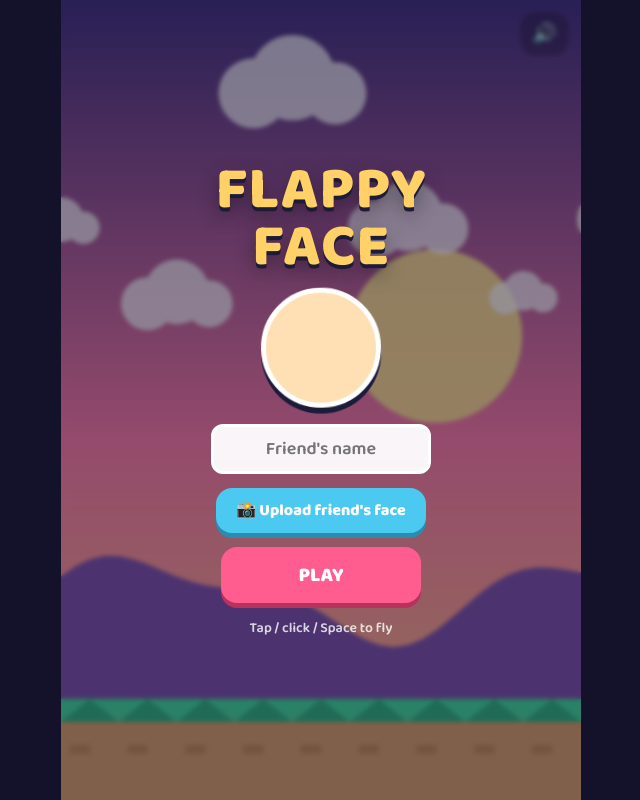
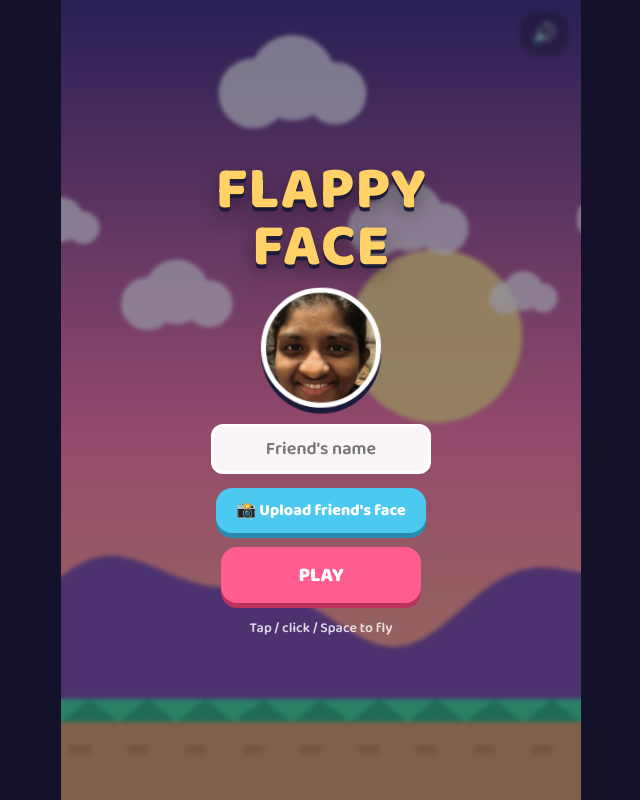
Before and after one commit to Murthypothula1/Fun-game, a plain HTML site: page index.html in a window 1280 px wide. Shown: the whole page, without its empty margins (319-959 px from the left). Drawn offline with Linux system fonts and the light colour scheme; animation ran at ten frames a second.

Commit message:
Add friend's face as default player and enlarge the character
Co-Authored-By: Claude Opus 5.5 <noreply@anthropic.com>
Claude-Session: https://claude.ai/code/session_01PqXj2UpHy5LzFyMY1Lo5DY

```diff
--- a/index.html
+++ b/index.html
@@ -154,7 +154,7 @@
   };
 
   // ---------- Game state ----------
-  const GRAV = 1500, FLAP = -420, SPEED = 150, GAP = 165, SPACING = 210, R = 24;
+  const GRAV = 1500, FLAP = -420, SPEED = 150, GAP = 175, SPACING = 215, R = 30;
   let state = 'menu', player, obstacles, clouds, score, best = +(store.get('ff_best') || 0), t = 0, shake = 0, particles = [];
 
   function reset() {
```
Also changed, not shown: friend.png (added).
